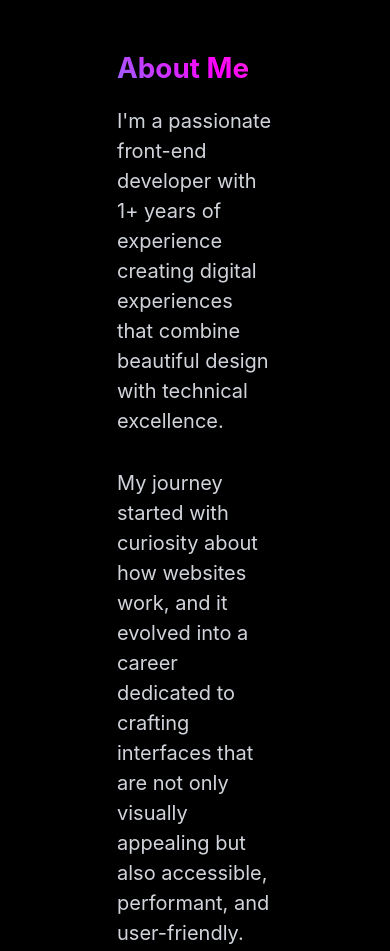
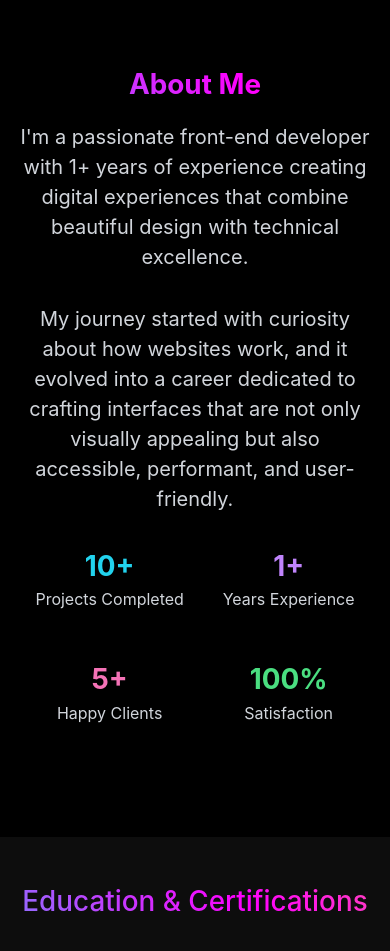
Before and after one commit to NafadElfar/portfolio, a plain HTML site: page index.html in a window 390 px wide. Shown: the part 1318-2269 px from the top of the page. Drawn offline with Linux system fonts and the light colour scheme.

Commit message:
Update style.css

```diff
--- a/CSS/style.css
+++ b/CSS/style.css
@@ -166,6 +166,7 @@ body {
 @media screen and (max-width: 991px ) {
     .pic-div{
         width: 70% !important;
+            overflow-x: hidden !important;
     }
 }
 .skill-card:hover{
@@ -219,4 +220,10 @@ textarea:focus {
     .form{
         width: 95% !important;
     }
+    .elabout{
+        width: 100% !important;
+        padding: 1em !important;
+        text-align: center !important;
+    }
+
 }
```
